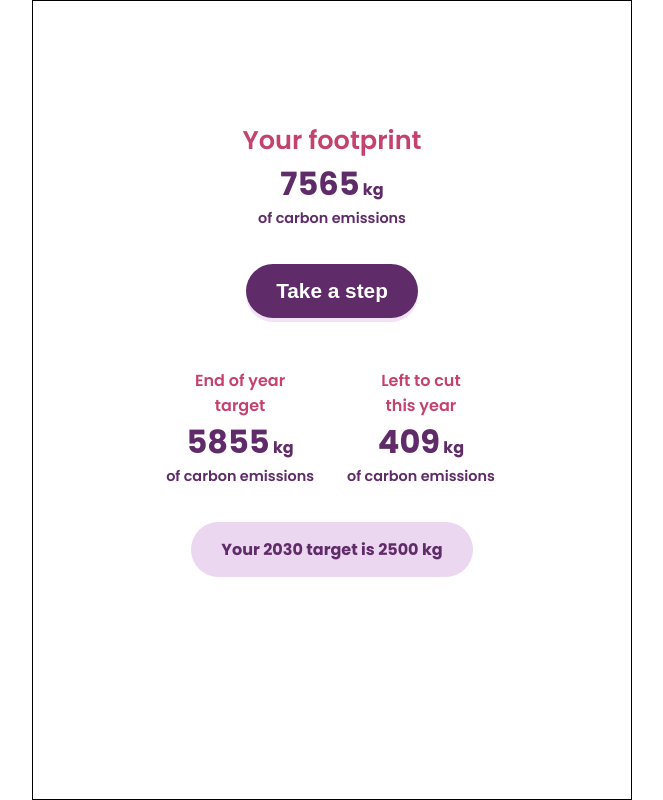
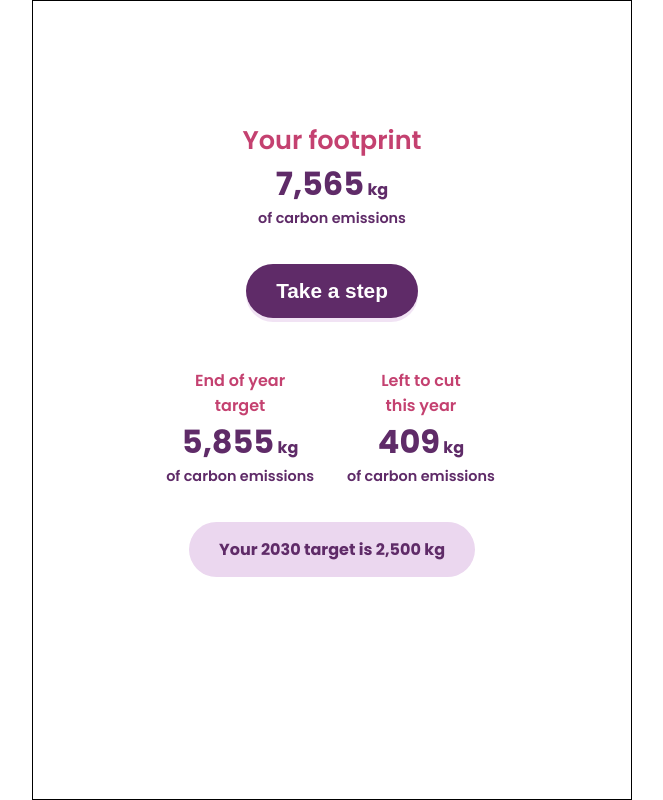
Before and after one commit to e-lizL/giki-coding-challenge, a React (Vite) app: page / in a window 1280 px wide. Shown: the whole page, without its empty margins (308-971 px from the left). Built offline with nearby package versions, Linux system fonts and the light colour scheme.

Commit message:
feat: format numbers with commas

```diff
--- a/src/App.tsx
+++ b/src/App.tsx
@@ -26,14 +26,14 @@ function App() {
   return (
     <Container>
 
-      <MainImage currentFootprint={carbonData.currentFootprint} />
+      <MainImage currentFootprint={carbonData.currentFootprint.toLocaleString("en-US")} />
 
       <TargetsRow
-        endTarget={carbonData.endTarget}
-        toCutTarget={carbonData.toCutTarget}
+        endTarget={carbonData.endTarget.toLocaleString("en-US")}
+        toCutTarget={carbonData.toCutTarget.toLocaleString("en-US")}
       />
 
-      <TotalTarget totalTarget={carbonData.totalTarget} />
+      <TotalTarget totalTarget={carbonData.totalTarget.toLocaleString("en-US")} />
 
     </Container>
   )
--- a/src/components/MainImage.tsx
+++ b/src/components/MainImage.tsx
@@ -1,7 +1,7 @@
 import styled from 'styled-components';
 
 interface MainImageProps {
-  currentFootprint: number
+  currentFootprint: string
 };
 
 const StyledWrapper = styled.div`
--- a/src/components/TargetsRow.tsx
+++ b/src/components/TargetsRow.tsx
@@ -1,8 +1,8 @@
 import styled from 'styled-components';
 
 interface TargetsRowProps {
-  endTarget: number,
-  toCutTarget: number
+  endTarget: string,
+  toCutTarget: string
 };
 
 const StyledWrapper = styled.div`
--- a/src/components/TotalTarget.tsx
+++ b/src/components/TotalTarget.tsx
@@ -15,7 +15,7 @@ const StyledOblong = styled.div`
 `;
 
 interface TotalTargetProps {
-  totalTarget: number
+  totalTarget: string
 };
 
 export default function TotalTarget({ totalTarget }: TotalTargetProps) {
```
